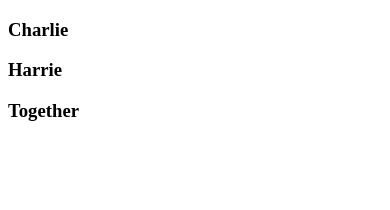
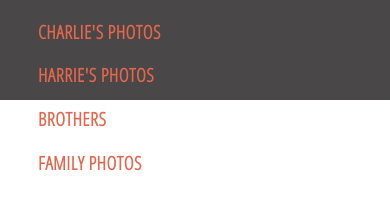
Before and after one commit to span18/Picture-gallery, a plain HTML site: page index.html in a window 390 px wide. Drawn offline with Linux system fonts and the light colour scheme.

Commit message:
updates to nav

```diff
--- a/css/main.css
+++ b/css/main.css
@@ -1 +1,42 @@
-main.css
+* {
+	box-sizing: border-box;
+}
+
+body {
+	margin: auto;
+	font-family: 'Open Sans Condensed', sans-serif;
+}
+
+nav {
+	letter-spacing: 0.5px;
+	position: fixed;
+	top: 0;
+	left: 0;
+	width: 200px;
+	height: 1000px;
+	background-color: #494747;
+	color: #e3674c;
+	text-transform: uppercase;
+	display: none;
+}
+
+@media screen and (max-width: 800px) {
+	nav {
+		display: block;
+		position: fixed;
+		top: 0;
+		left: 0;
+		width: 100%;
+		height: 100px;
+		background-color: #494747
+	}
+}
+
+h3 {
+	margin-left: 38px;
+}
+
+h3:hover {
+	color: #000;
+	cursor: pointer;
+}
--- a/index.html
+++ b/index.html
@@ -3,14 +3,16 @@
 <head>
 	<meta charset="UTF-8">
 	<meta name="viewport" content="width=device-width, initial-scale=1">
+	<link href="https://fonts.googleapis.com/css?family=Open+Sans|Open+Sans+Condensed:300" rel="stylesheet">
 	<link rel="stylesheet" type="text/css" href="css/main.css">
 	<title>Picture Gallery</title>
 </head>
 <header>
 	<nav>
-		<h3>Charlie</h3>
-		<h3>Harrie</h3>
-		<h3>Together</h3>
+		<h3 class="positioning">Charlie's Photos</h3>
+		<h3 class="positioning">Harrie's Photos</h3>
+		<h3 class="positioning">Brothers</h3>
+		<h3 class="positioning">Family Photos</h3>
 	</nav>
 </header>
 
```
